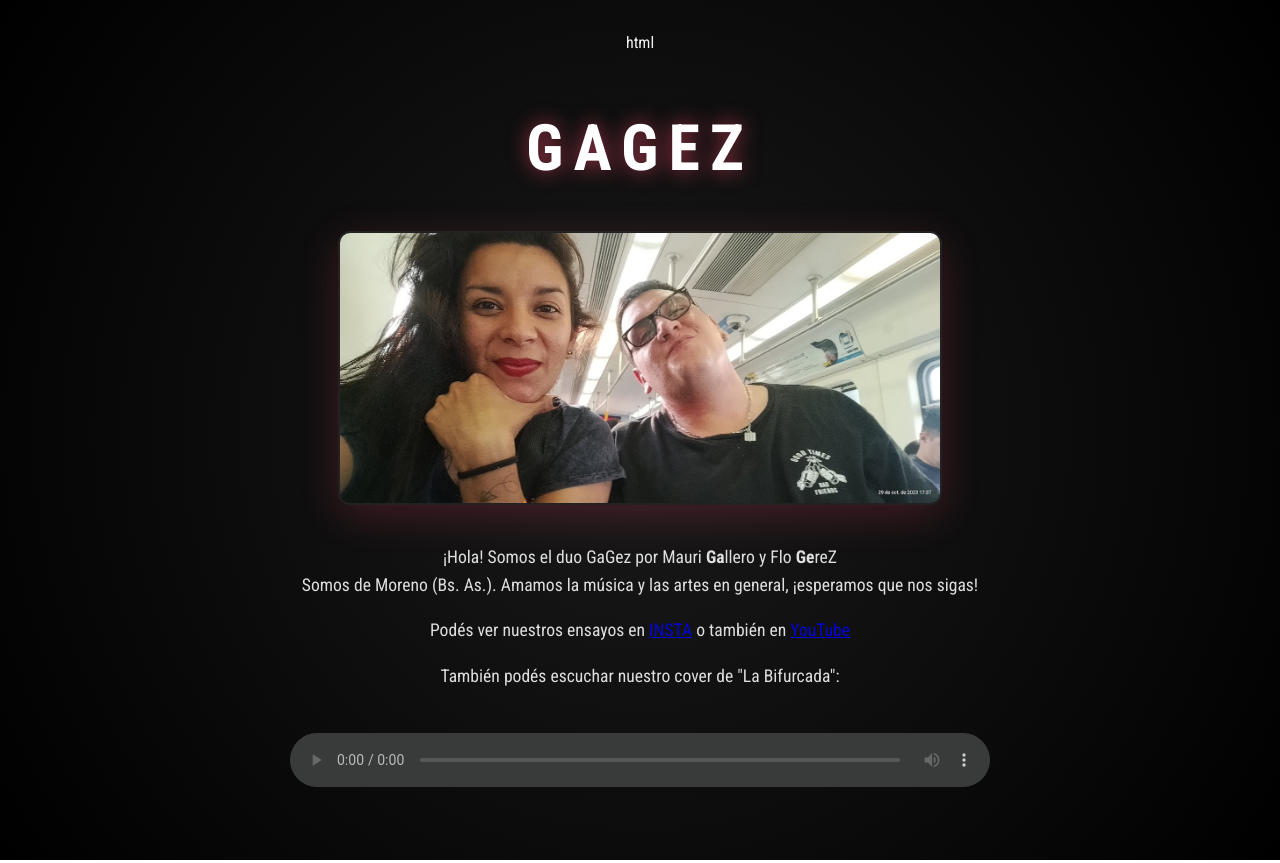
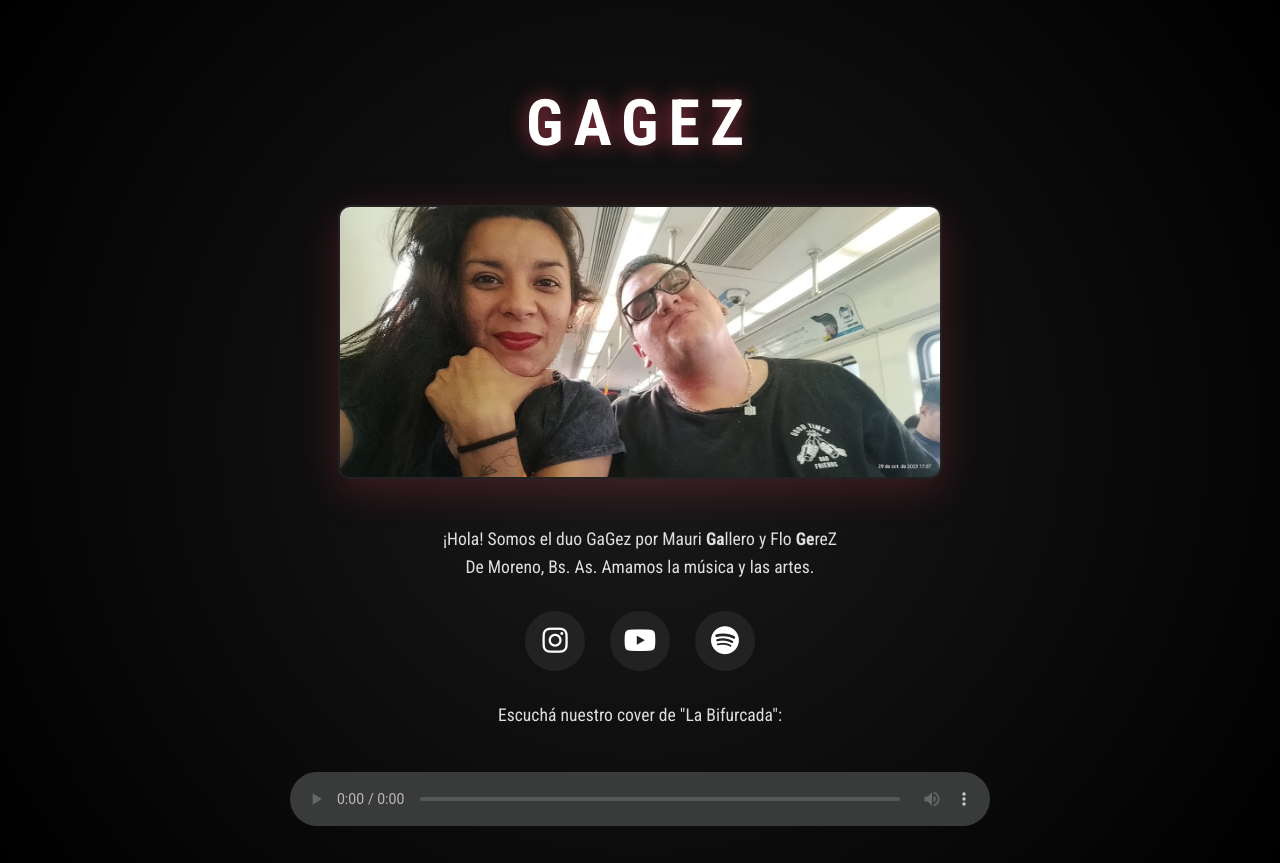
Before and after one commit to MauriGallero/GaGeZ, a plain HTML site: page GaGez.html in a window 1280 px wide. Drawn offline with Linux system fonts and the light colour scheme.

Commit message:
Update GaGez.html

```diff
--- a/GaGez.html
+++ b/GaGez.html
@@ -1,4 +1,4 @@
-html<!DOCTYPE html>
+<!DOCTYPE html>
 <html lang="es">
 <head>
     <meta charset="utf-8">
@@ -6,25 +6,24 @@ html<!DOCTYPE html>
     <title>GaGez - Duo de Moreno</title>
     <link rel="stylesheet" href="GaGez.css">
     <link rel="preconnect" href="https://fonts.googleapis.com">
-    <link rel="preconnect" href="https://fonts.gstatic.com" crossorigin>
     <link href="https://fonts.googleapis.com/css2?family=Roboto+Condensed:wght@400;700&display=swap" rel="stylesheet">
+    <link rel="stylesheet" href="https://cdnjs.cloudflare.com/ajax/libs/font-awesome/6.5.0/css/all.min.css">
 </head>
 <body>
     <h1>GaGeZ</h1>
 
     <img src="Gagez.jpg" alt="Duo GaGez - Mauri y Flo" width="600">
 
-    <p>
-        ¡Hola! Somos el duo GaGez por Mauri <b>Ga</b>llero y Flo <b>Ge</b>reZ<br>
-        Somos de Moreno (Bs. As.). Amamos la música y las artes en general, ¡esperamos que nos sigas!
-    </p>
+    <p>¡Hola! Somos el duo GaGez por Mauri <b>Ga</b>llero y Flo <b>Ge</b>reZ<br>
+    De Moreno, Bs. As. Amamos la música y las artes.</p>
 
-    <p>
-        Podés ver nuestros ensayos en <a href="https://www.instagram.com/reel/Cgx7kNJpTez/" target="_blank">INSTA</a>
-        o también en <a href="https://www.youtube.com/watch?v=aVaKWn6J580&t=2550s" target="_blank">YouTube</a>
-    </p>
+    <div class="social-links">
+        <a href="https://www.instagram.com/reel/Cgx7kNJpTez/" target="_blank" title="Instagram"><i class="fab fa-instagram"></i></a>
+        <a href="https://www.youtube.com/watch?v=aVaKWn6J580&t=2550s" target="_blank" title="YouTube"><i class="fab fa-youtube"></i></a>
+        <a href="https://open.spotify.com" target="_blank" title="Spotify"><i class="fab fa-spotify"></i></a>
+    </div>
 
-    <p>También podés escuchar nuestro cover de "La Bifurcada":</p>
+    <p>Escuchá nuestro cover de "La Bifurcada":</p>
     <audio controls>
         <source src="Gagez1.mp3" type="audio/mpeg">
     </audio>
```
